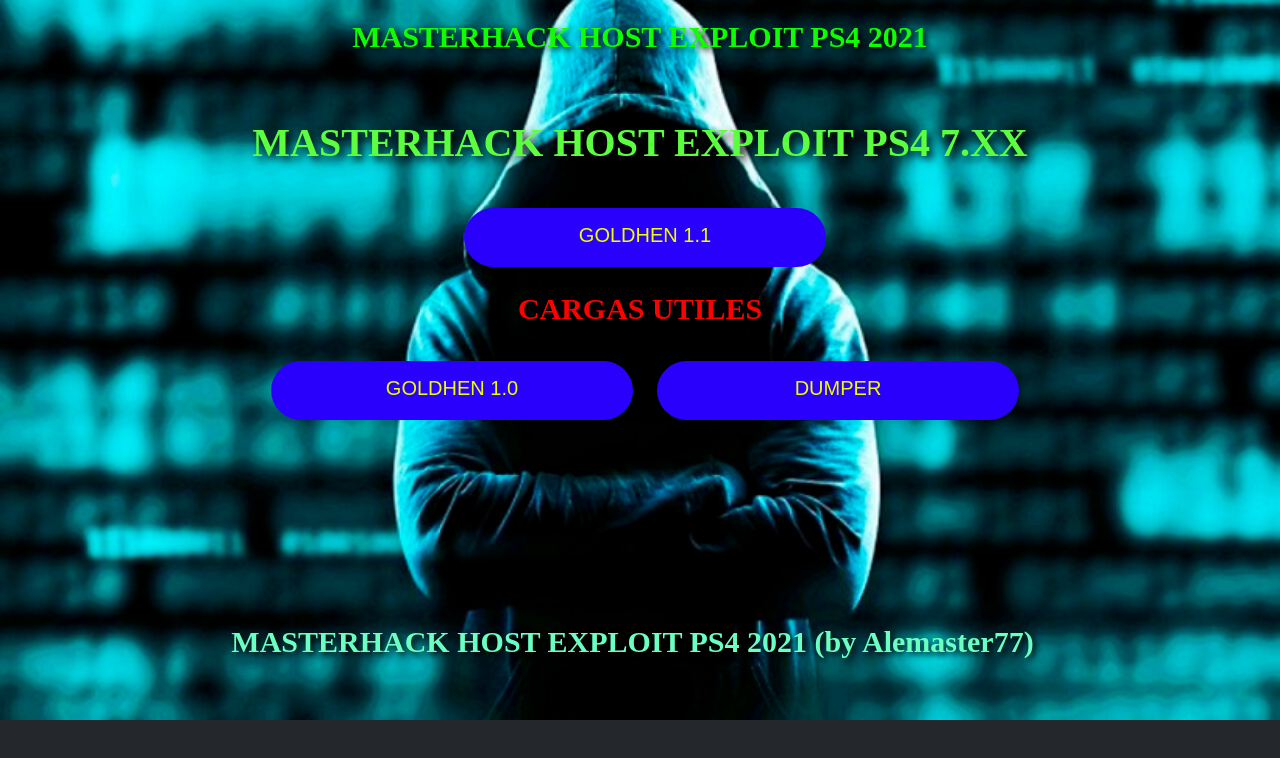
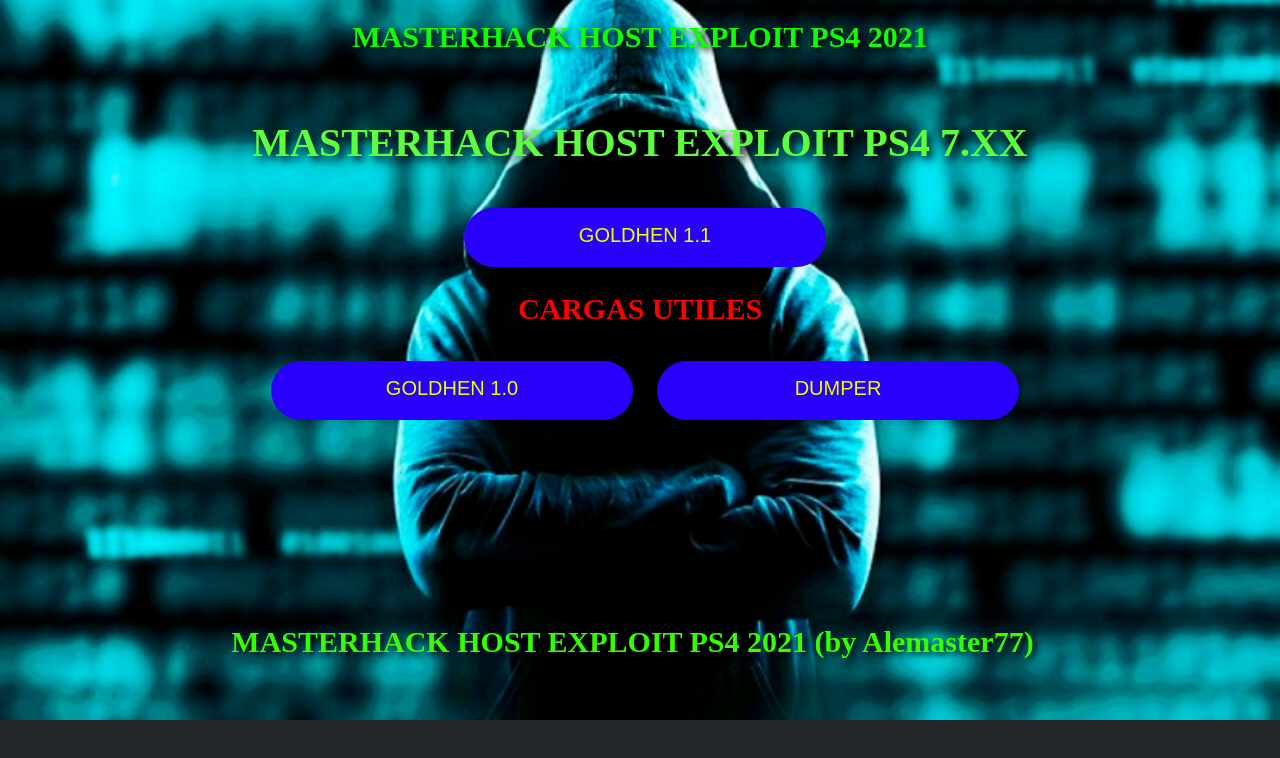
Before and after one commit to alemaster77/7.XX, a plain HTML site: page index.html in a window 1280 px wide. Drawn offline with Linux system fonts and the light colour scheme.

Commit message:
Update index.html

```diff
--- a/index.html
+++ b/index.html
@@ -78,7 +78,7 @@ document.cookie = 'kex=1';
 <br>
 <br>
 <br>&nbsp&nbsp&nbsp&nbsp&nbsp&nbsp&nbsp&nbsp&nbsp&nbsp&nbsp&nbsp&nbsp&nbsp&nbsp&nbsp&nbsp
-<h1 style="font-size:30px;text-align:center;margin-top: 20px;color:#6BFFC1;">MASTERHACK HOST EXPLOIT PS4 2021 (by Alemaster77)</a>&nbsp&nbsp</h1>
+<h1 style="font-size:30px;text-align:center;margin-top: 20px;color:#33ff00;">MASTERHACK HOST EXPLOIT PS4 2021 (by Alemaster77)</a>&nbsp&nbsp</h1>
 <br>
 <br>
 <script>
```
